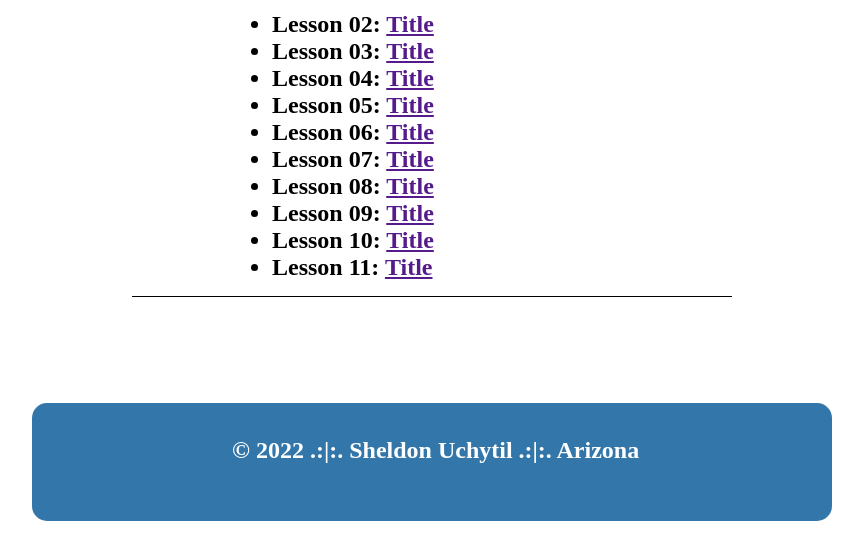
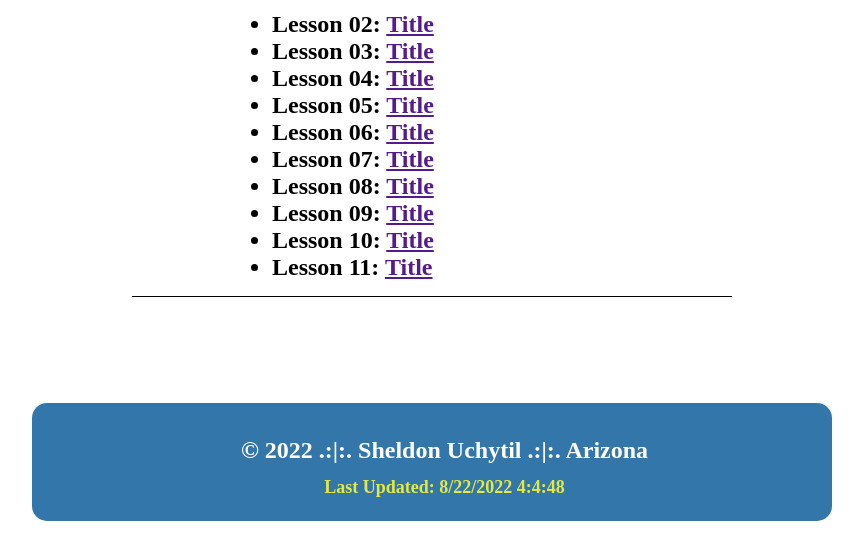
Before and after one commit to sheldonu/wdd230, a plain HTML site: page index.html in a window 1280 px wide. Shown: the part 363-922 px from the top of the page, without its empty margins (68-931 px from the left). Drawn offline with Linux system fonts and the light colour scheme.

Commit message:
finished

```diff
--- a/index.html
+++ b/index.html
@@ -35,6 +35,8 @@
     <footer>
         <p class="box4"></p>
         <h2>&copy 2022 .:|:. Sheldon Uchytil .:|:. Arizona</h2>
+        <h2 class="date"></h2>
     </footer>
+    <script src="./scripts/index.js"></script>
 </body>
 </html>
--- /dev/null
+++ b/scripts/index.js
@@ -0,0 +1,8 @@
+let oLastModif = new Date(document.lastModified)
+let day = oLastModif.getDate()
+let month = oLastModif.getMonth()
+let year = oLastModif.getFullYear()
+let sec = oLastModif.getSeconds()
+let min = oLastModif.getMinutes()
+let hour = oLastModif.getHours()
+document.querySelector('.date').textContent = "Last Updated: " + month + "/" + day + "/" + year + " " + hour + ":" + min + ":" + sec
--- a/styles/index.css
+++ b/styles/index.css
@@ -81,7 +81,8 @@ footer h2 {
     grid-column: 1/5;
     z-index: 1;
     color: white;
-    margin-left: 200px;
+    text-align: center;
+    margin-right: 75px;
 }
 
 .box4 {
@@ -92,3 +93,10 @@ footer h2 {
     border-radius: 15px;
     z-index: 0;
 }
+
+.date {
+    margin-top: 90px;
+    text-align: center;
+    color: #e4e843;
+    font-size: large;
+}
```
